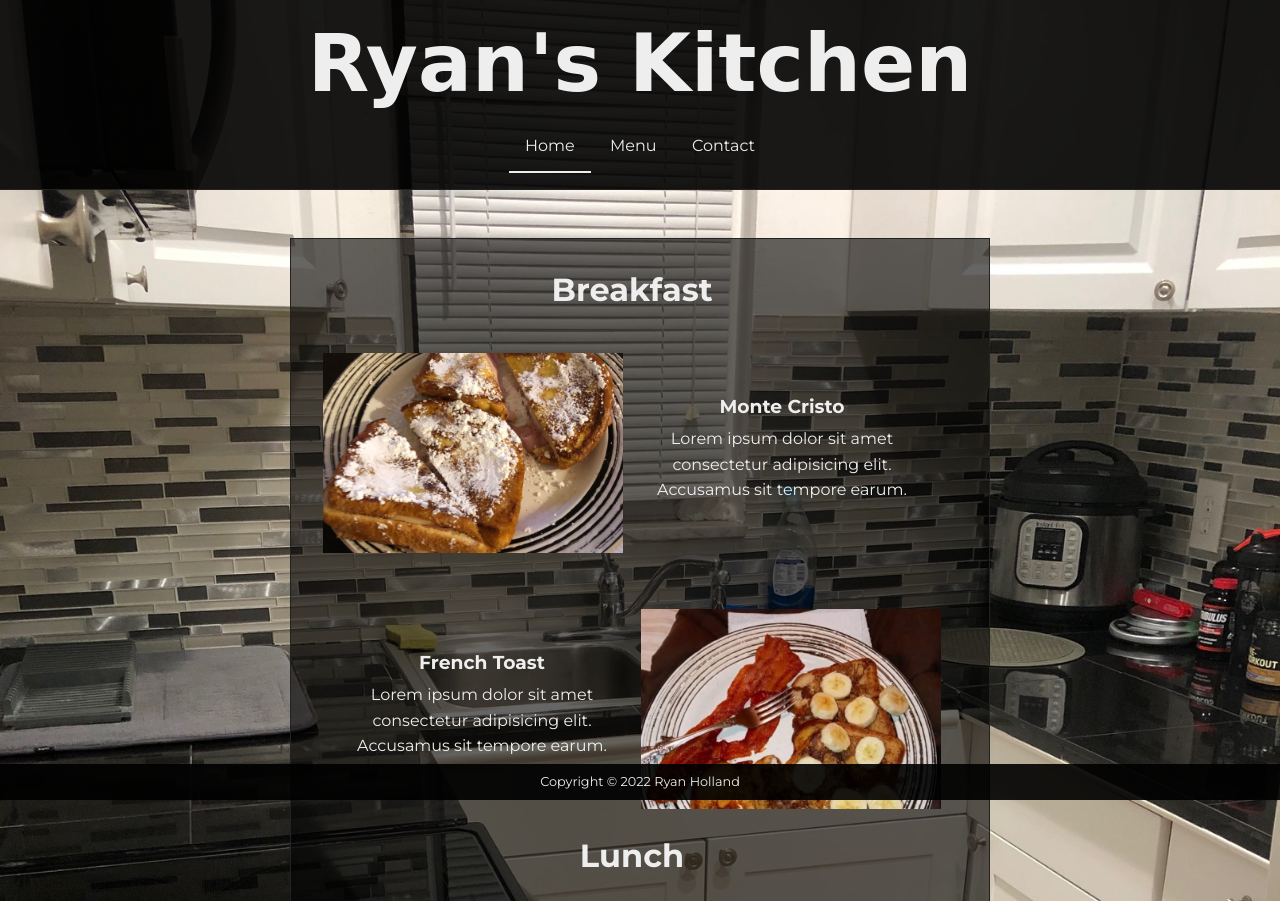
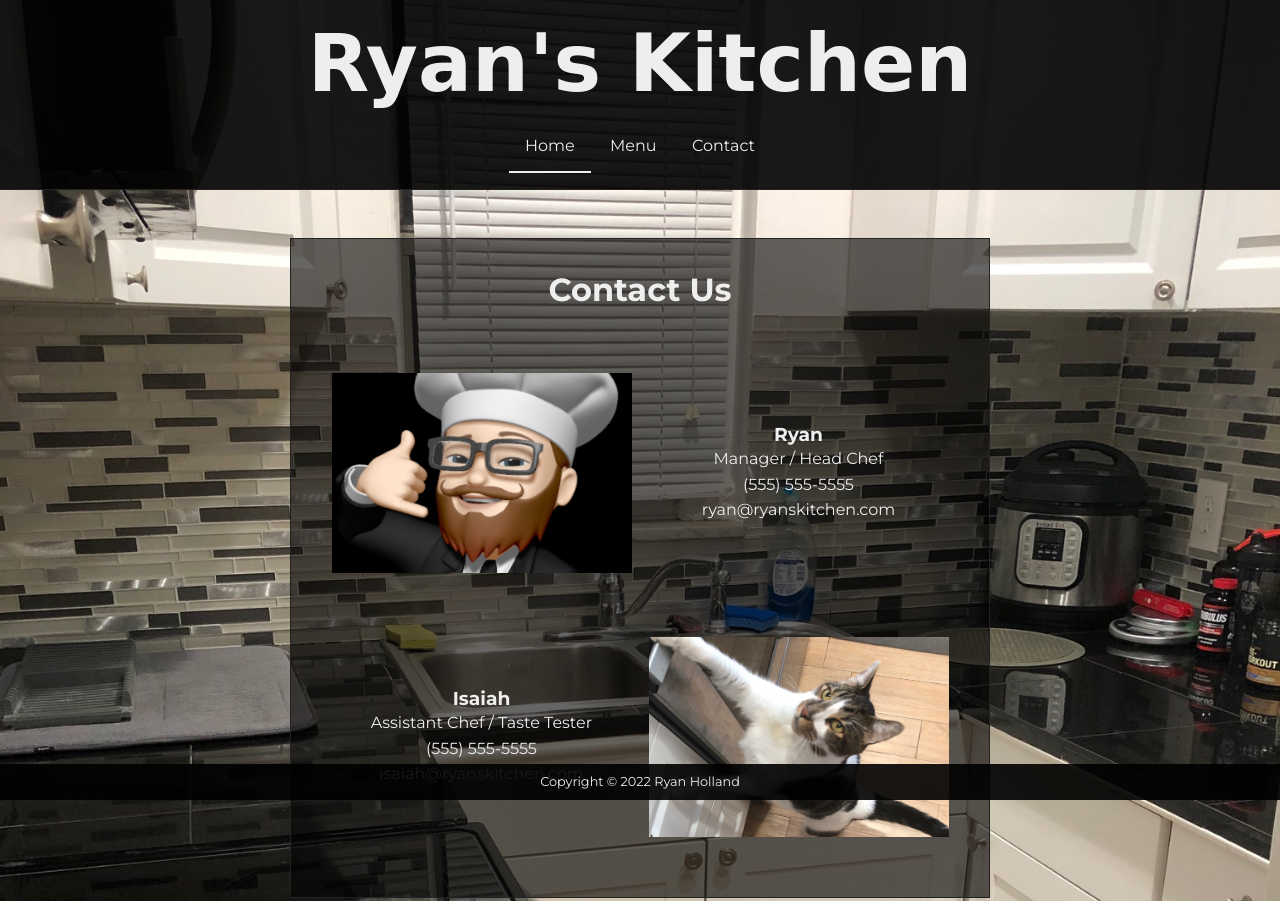
Before and after one commit to rygho90/restaurant-page, a plain HTML site: page index.html in a window 1280 px wide. Shown: the top 901 px of the page. Drawn offline with Linux system fonts and the light colour scheme.

Commit message:
Style static contact page

```diff
--- a/index.html
+++ b/index.html
@@ -41,6 +41,7 @@
     </div>
     -->
 
+    <!--
     <div id="menu-page">
         <div class="main">
             <div class="menu">
@@ -63,7 +64,7 @@
                         <img src="toast.JPG" alt="French Toast">
                     </div>
                 </div>
-                <h2>Lunch</h2>
+                <h2 class="menu-head">Lunch</h2>
                 <div class="menu-item">
                     <div class="item-side">
                         <img src="pizza.jpg" alt="Pizza">
@@ -82,7 +83,7 @@
                         <img src="burger.jpg" alt="Burger">
                     </div>
                 </div>
-                <h2>Dinner</h2>
+                <h2 class="menu-head">Dinner</h2>
                 <div class="menu-item">
                     <div class="item-side">
                         <img src="chicken.jpg" alt="Chicken">
@@ -104,7 +105,35 @@
             </div>
         </div>
     </div>
+    -->
 
+    <div id="contact-page">
+        <div class="main">
+            <h2 class="contact-head">Contact Us</h2>
+            <div class="contact-item">
+                <div class="contact-side">
+                    <img src="ryan.jpg" alt="Ryan">
+                </div>
+                <div class="contact-side">
+                    <h3>Ryan</h3>
+                    <p>Manager / Head Chef</p>
+                    <p>(555) 555-5555</p>
+                    <p>ryan@ryanskitchen.com</p>
+                </div>
+            </div>
+            <div class="contact-item">
+                <div class="contact-side">
+                    <h3>Isaiah</h3>
+                    <p>Assistant Chef / Taste Tester</p>
+                    <p>(555) 555-5555</p>
+                    <p>isaiah@ryanskitchen.com</p>
+                </div>
+                <div class="contact-side">
+                    <img src="cat.jpg" alt="Isaiah">
+                </div>
+            </div>
+        </div>
+    </div>
 
     <footer class="footer">
         <p>Copyright &copy;	2022 Ryan Holland</p>
```
Also changed, not shown: cat.jpg (added), main.js, ryan.jpg (added).
